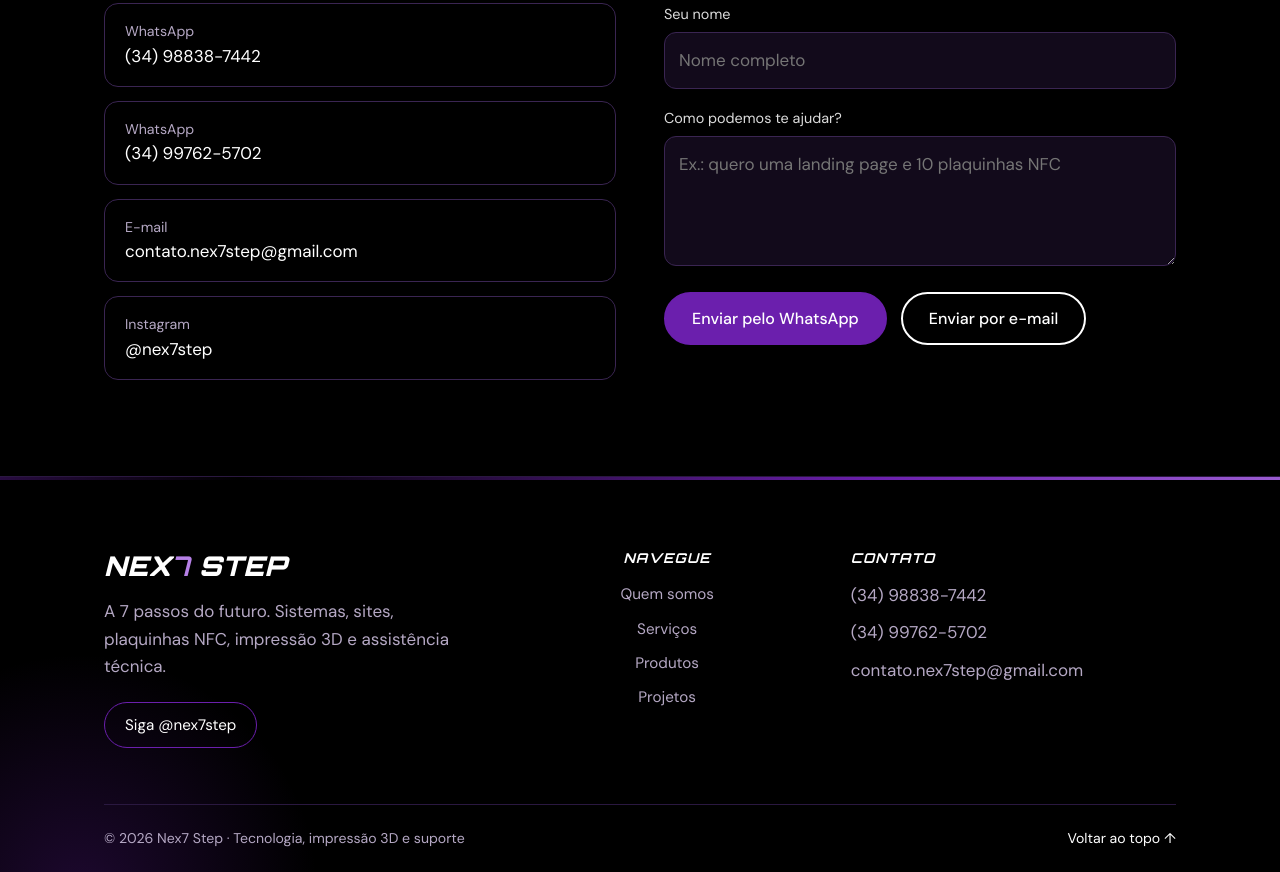
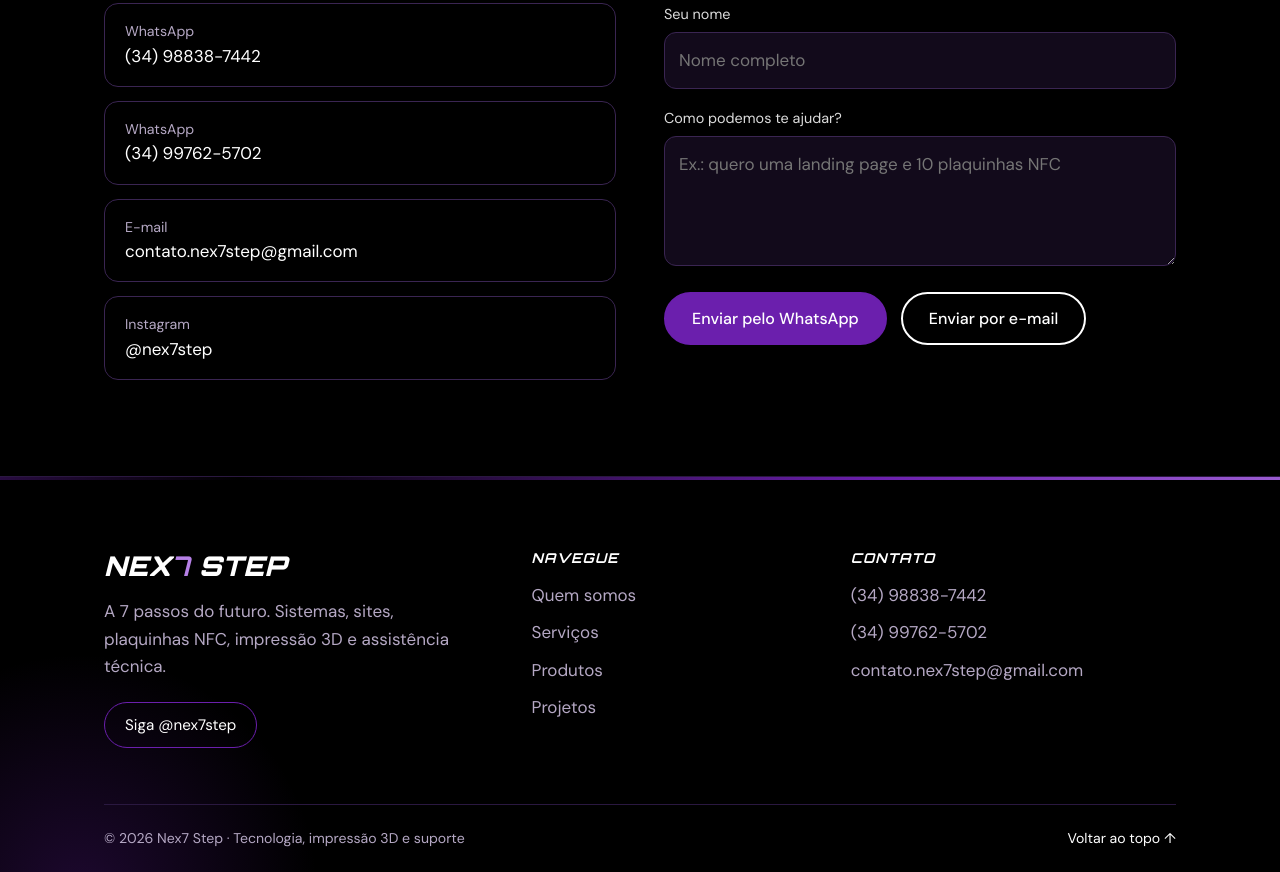
Before and after one commit to nex7step/Nex7Step-GitHub, a plain HTML site: page index.html in a window 1280 px wide. Shown: the part 4079-4951 px from the top of the page. Drawn offline with Linux system fonts and the light colour scheme.

Commit message:
atlzç css

```diff
--- a/css/style.css
+++ b/css/style.css
@@ -197,6 +197,10 @@ footer::after{content:"";position:absolute;width:480px;height:480px;left:-160px;
 .up{text-decoration:none;color:#fff}
 .up:hover{color:var(--pl);transform:translateY(-3px)}
 @media(max-width:860px){.fgrid{grid-template-columns:1fr;gap:36px}footer{padding-top:56px}}
+/* o nav do rodapé não pode herdar as regras do menu do cabeçalho */
+footer nav.fcol{display:flex;position:static;top:auto;left:auto;right:auto;background:none;padding:0;border:0;align-items:flex-start}
+footer .fcol a{padding:0;border:0;font-size:inherit;overflow-wrap:anywhere}
+@media(max-width:860px){.fcol{gap:4px}.fcol h4{margin-bottom:8px}footer .fcol a{padding:8px 0}.fbar{margin-top:44px;flex-direction:column;align-items:flex-start}}
 
 @media(prefers-reduced-motion:reduce){
 html{scroll-behavior:auto}
```
